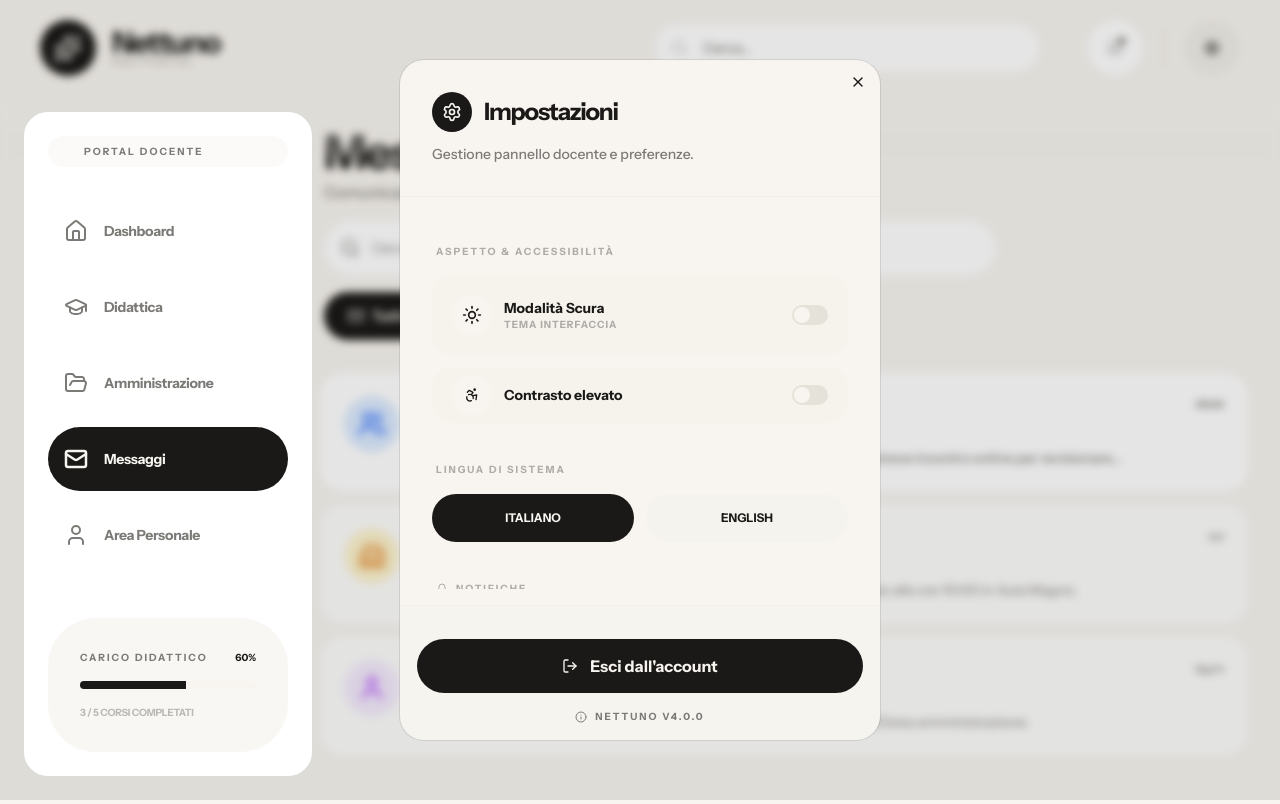
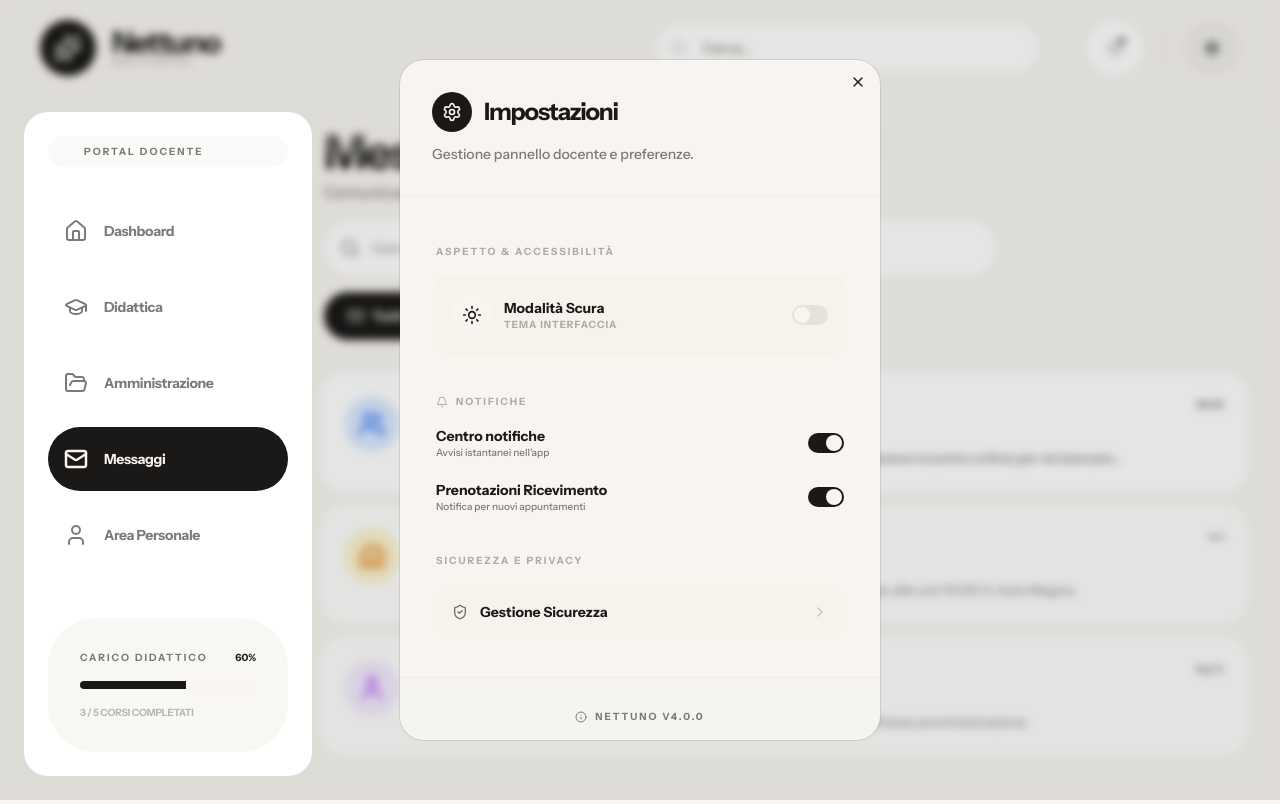
Before and after one commit to Snes00/nettuno-prototype, a Next.js app: page /docente/messaggi in a window 1280 px wide. Both pictures are taken after a click on the button "Impostazioni". Built offline with nearby package versions, Linux system fonts and the light colour scheme.

Commit message:
feat: potenziamento interattività Sicurezza e UI Messaggi con allegati

```diff
--- a/src/app/docente/messaggi/page.tsx
+++ b/src/app/docente/messaggi/page.tsx
@@ -9,7 +9,12 @@ import {
   Send,
   Mail,
   Users,
-  Briefcase
+  Briefcase,
+  Paperclip,
+  Image as ImageIcon,
+  FileText,
+  MoreHorizontal,
+  Plus
 } from "lucide-react"
 import { Input } from "@/components/ui/input"
 import { Button } from "@/components/ui/button"
@@ -20,6 +25,7 @@ import {
   DialogHeader,
   DialogTitle,
 } from "@/components/ui/dialog"
+import { Badge } from "@/components/ui/badge"
 import { cn } from "@/lib/utils"
 
 const MESSAGGI_DOCENTE = [
@@ -34,6 +40,8 @@ const MESSAGGI_DOCENTE = [
     tipo: "studenti",
     conversazione: [
       { id: 101, testo: "Gentile Professore, le scrivo per chiederle se fosse possibile fissare un breve incontro online per revisionare il mio progetto finale.", ora: "09:30", io: false },
+      { id: 102, testo: "Certamente Marco. Possiamo vederci su Teams domani alle 15:00? Hai già una bozza da mostrarmi?", ora: "10:15", io: true },
+      { id: 103, testo: "Sì, ho preparato un PDF con i primi bozzetti. Lo allego qui sotto.", ora: "10:20", io: false, allegato: { nome: "bozzetti_finale.pdf", tipo: "pdf", size: "2.4 MB" } },
     ]
   },
   {
@@ -174,10 +182,10 @@ export default function DocenteMessaggiPage() {
       </div>
 
       <Dialog open={!!selectedMsg} onOpenChange={() => setSelectedMsg(null)}>
-        <DialogContent className="max-w-2xl h-[85vh] p-0 overflow-hidden rounded-[2rem] border-none bg-background shadow-none">
+        <DialogContent className="max-w-2xl h-[85vh] p-0 overflow-hidden rounded-[2rem] border-none bg-background shadow-none flex flex-col">
           {selectedMsg && (
             <>
-              <div className="p-8 border-b border-muted/20 bg-card flex items-center justify-between">
+              <div className="p-6 md:p-8 border-b border-muted/20 bg-card flex items-center justify-between shrink-0">
                 <div className="flex items-center gap-4">
                    <div className={cn(
                      "h-12 w-12 rounded-2xl flex items-center justify-center",
@@ -190,33 +198,54 @@ export default function DocenteMessaggiPage() {
                      <p className="text-[10px] font-bold uppercase text-muted-foreground">{selectedMsg.ruolo}</p>
                    </div>
                 </div>
+                <Button variant="ghost" size="icon" className="rounded-xl"><MoreHorizontal className="h-5 w-5" /></Button>
               </div>
 
-              <ScrollArea className="flex-1 p-8">
+              <ScrollArea className="flex-1 p-6 md:p-8">
                 <div className="space-y-8">
                   {selectedMsg.conversazione.map((chat: any) => (
                     <div key={chat.id} className={cn("flex flex-col", chat.io ? "items-end" : "items-start")}>
                       <div className={cn(
-                        "p-6 rounded-2xl max-w-[80%] font-medium text-sm",
-                        chat.io ? "bg-foreground text-background rounded-tr-none" : "bg-card text-foreground rounded-tl-none"
+                        "p-5 rounded-2xl max-w-[85%] font-medium text-sm leading-relaxed",
+                        chat.io ? "bg-foreground text-background rounded-tr-none" : "bg-card text-foreground rounded-tl-none border border-border/40"
                       )}>
                         {chat.testo}
+
+                        {chat.allegato && (
+                          <div className={cn(
+                            "mt-4 p-3 rounded-xl flex items-center gap-3 border",
+                            chat.io ? "bg-white/10 border-white/20" : "bg-muted/50 border-border/40"
+                          )}>
+                            <div className="h-10 w-10 rounded-lg bg-background/20 flex items-center justify-center">
+                               <FileText className="h-5 w-5" />
+                            </div>
+                            <div className="flex-1 min-w-0">
+                               <p className="text-xs font-bold truncate">{chat.allegato.nome}</p>
+                               <p className="text-[10px] opacity-60 font-bold uppercase">{chat.allegato.size}</p>
+                            </div>
+                          </div>
+                        )}
                       </div>
-                      <span className="text-[10px] text-muted-foreground mt-2 font-bold">{chat.ora}</span>
+                      <span className="text-[10px] text-muted-foreground mt-2 font-bold uppercase tracking-widest px-1">{chat.ora}</span>
                     </div>
                   ))}
                 </div>
               </ScrollArea>
 
-              <div className="p-8 bg-card border-t border-muted/20">
-                <div className="flex gap-4">
+              <div className="p-6 md:p-8 bg-card border-t border-muted/20 shrink-0">
+                <div className="flex items-center gap-4 bg-background rounded-2xl p-2 pl-4 border border-border/40 focus-within:ring-2 focus-within:ring-primary/10 transition-all">
+                  <Button variant="ghost" size="icon" className="rounded-xl text-muted-foreground shrink-0"><Plus className="h-5 w-5" /></Button>
                   <textarea
-                    className="flex-1 bg-background rounded-xl p-4 text-sm resize-none focus:outline-none border-none h-14"
-                    placeholder="Rispondi..."
+                    className="flex-1 bg-transparent rounded-xl py-2 text-sm resize-none focus:outline-none border-none min-h-[40px] max-h-[120px]"
+                    placeholder="Scrivi una risposta..."
+                    rows={1}
                   />
-                  <Button className="h-14 w-14 rounded-xl bg-foreground text-background">
-                    <Send className="h-6 w-6" />
-                  </Button>
+                  <div className="flex items-center gap-1 pr-2">
+                    <Button variant="ghost" size="icon" className="rounded-xl text-muted-foreground shrink-0"><ImageIcon className="h-5 w-5" /></Button>
+                    <Button className="h-12 w-12 rounded-xl bg-foreground text-background shrink-0">
+                      <Send className="h-5 w-5" />
+                    </Button>
+                  </div>
                 </div>
               </div>
             </>
--- a/src/components/layout/SettingsDialog.tsx
+++ b/src/components/layout/SettingsDialog.tsx
@@ -47,6 +47,13 @@ export function SettingsDialog() {
   const isDocente = pathname.startsWith("/docente")
 
   const [lang, setLang] = React.useState("it")
+  const [is2FAActive, setIs2FAActive] = React.useState(true)
+  const [devices, setDevices] = React.useState([
+    { id: 1, name: "MacBook Pro 14\"", location: "Napoli, Italia", active: true },
+    { id: 2, name: "iPhone 15 Pro", location: "Roma, Italia", active: false }
+  ])
+  const [view, setView] = React.useState<"main" | "security" | "devices" | "bug">("main")
+
   const [notifications, setNotifications] = React.useState({
     push: true,
     email: false,
@@ -54,8 +61,62 @@ export function SettingsDialog() {
     avvisi: true
   })
 
+  // Componente per la vista Sicurezza
+  const SecurityView = () => (
+    <div className="space-y-6 animate-in slide-in-from-right-4 duration-200">
+      <Button variant="ghost" onClick={() => setView("main")} className="mb-2 p-0 h-auto hover:bg-transparent text-muted-foreground font-black text-[10px] uppercase tracking-widest">
+        ← Torna indietro
+      </Button>
+      <div className="space-y-4">
+        <h3 className="text-xl font-black tracking-tight">Sicurezza Account</h3>
+        <div className="p-5 rounded-2xl bg-muted/30 space-y-4">
+          <div className="flex items-center justify-between">
+            <div className="flex flex-col">
+              <span className="text-sm font-bold">Autenticazione a due fattori (2FA)</span>
+              <span className="text-[10px] font-medium text-muted-foreground">Proteggi l'accesso con un codice extra</span>
+            </div>
+            <Switch checked={is2FAActive} onCheckedChange={setIs2FAActive} />
+          </div>
+          <Separator className="bg-border/40" />
+          <Button variant="ghost" className="w-full justify-between h-10 p-0 hover:bg-transparent" onClick={() => setView("devices")}>
+            <span className="text-sm font-bold">Gestisci Dispositivi</span>
+            <Badge className="bg-foreground text-background text-[10px]">{devices.length}</Badge>
+          </Button>
+        </div>
+      </div>
+    </div>
+  )
+
+  // Componente per la vista Dispositivi
+  const DevicesView = () => (
+    <div className="space-y-6 animate-in slide-in-from-right-4 duration-200">
+      <Button variant="ghost" onClick={() => setView("security")} className="mb-2 p-0 h-auto hover:bg-transparent text-muted-foreground font-black text-[10px] uppercase tracking-widest">
+        ← Indietro
+      </Button>
+      <div className="space-y-4">
+        <h3 className="text-xl font-black tracking-tight">Dispositivi Connessi</h3>
+        <div className="space-y-3">
+          {devices.map(device => (
+            <div key={device.id} className="p-4 rounded-2xl bg-muted/30 flex items-center justify-between">
+              <div className="flex items-center gap-3">
+                <Smartphone className={cn("h-5 w-5", device.active ? "text-emerald-500" : "text-muted-foreground")} />
+                <div>
+                  <p className="text-sm font-bold">{device.name}</p>
+                  <p className="text-[10px] text-muted-foreground uppercase font-black">{device.location} {device.active && "• In uso"}</p>
+                </div>
+              </div>
+              {!device.active && (
+                <Button variant="ghost" size="sm" className="text-destructive text-[10px] font-black" onClick={() => setDevices(devices.filter(d => d.id !== device.id))}>RIMUOVI</Button>
+              )}
+            </div>
+          ))}
+        </div>
+      </div>
+    </div>
+  )
+
   return (
-    <Dialog>
+    <Dialog onOpenChange={(open) => !open && setView("main")}>
       <DialogTrigger asChild>
         <Button
           variant="ghost"
@@ -80,8 +141,9 @@ export function SettingsDialog() {
         </DialogHeader>
 
         <ScrollArea className="flex-1 px-8 overflow-y-auto">
-          <div className="grid gap-10 py-8">
-
+          <div className="py-8">
+            {view === "main" && (
+              <div className="grid gap-10">
                 {/* Sezione Aspetto & Accessibilità */}
                 <div className="space-y-4">
                   <h4 className="text-[10px] font-black uppercase tracking-[0.2em] text-muted-foreground/60 px-1">Aspetto & Accessibilità</h4>
@@ -102,47 +164,10 @@ export function SettingsDialog() {
                         onCheckedChange={(checked) => setTheme(checked ? "dark" : "light")}
                       />
                     </div>
-
-                <Button variant="ghost" className="w-full justify-between h-14 rounded-[1.25rem] bg-muted/30 px-5 hover:bg-muted/50 transition-all border-none">
-                  <div className="flex items-center gap-3 text-sm font-bold text-foreground">
-                    <div className="h-10 w-10 rounded-xl bg-background flex items-center justify-center">
-                      <Accessibility className="h-5 w-5" />
-                    </div>
-                    Contrasto elevato
-                  </div>
-                  <Switch />
-                </Button>
                   </div>
                 </div>
 
-            {/* Sezione Lingua */}
-            <div className="space-y-4">
-              <h4 className="text-[10px] font-black uppercase tracking-[0.2em] text-muted-foreground/60 px-1">Lingua di sistema</h4>
-              <div className="grid grid-cols-2 gap-3">
-                <Button
-                  variant="outline"
-                  className={cn(
-                    "justify-center h-12 rounded-xl text-xs font-black transition-all border-none shadow-none",
-                    lang === "it" ? "bg-foreground text-background" : "bg-muted/40 text-foreground hover:bg-muted/60"
-                  )}
-                  onClick={() => setLang("it")}
-                >
-                  ITALIANO
-                </Button>
-                <Button
-                  variant="outline"
-                  className={cn(
-                    "justify-center h-12 rounded-xl text-xs font-black transition-all border-none shadow-none",
-                    lang === "en" ? "bg-foreground text-background" : "bg-muted/40 text-foreground hover:bg-muted/60"
-                  )}
-                  onClick={() => setLang("en")}
-                >
-                  ENGLISH
-                </Button>
-              </div>
-            </div>
-
-            {/* Sezione Notifiche (Dinamica) */}
+                {/* Sezione Notifiche */}
                 <div className="space-y-4">
                   <h4 className="text-[10px] font-black uppercase tracking-[0.2em] text-muted-foreground/60 px-1 flex items-center gap-2">
                     <Bell className="h-3 w-3" /> Notifiche
@@ -155,7 +180,6 @@ export function SettingsDialog() {
                       </div>
                       <Switch checked={notifications.push} />
                     </div>
-
                     {isDocente && (
                       <div className="flex items-center justify-between">
                         <div className="flex flex-col text-foreground">
@@ -165,70 +189,48 @@ export function SettingsDialog() {
                         <Switch checked={notifications.ricevimenti} />
                       </div>
                     )}
-
-                <div className="flex items-center justify-between">
-                  <div className="flex flex-col text-foreground">
-                    <Label className="text-sm font-bold">Email istituzionali</Label>
-                    <span className="text-[10px] font-medium text-muted-foreground">Comunicazioni ufficiali ABA</span>
-                  </div>
-                  <Switch checked={notifications.email} />
-                </div>
                   </div>
                 </div>
 
-            {/* Sezione Sicurezza & Privacy */}
+                {/* Sezione Sicurezza (Nuova Logica Interattiva) */}
                 <div className="space-y-4">
-              <h4 className="text-[10px] font-black uppercase tracking-[0.2em] text-muted-foreground/60 px-1 flex items-center gap-2">
-                <ShieldCheck className="h-3 w-3" /> Sicurezza e Privacy
-              </h4>
-              <div className="space-y-2">
-                {[
-                  { label: "Autenticazione a due fattori", icon: Lock, badge: "Attiva" },
-                  { label: "Dispositivi connessi", icon: Smartphone, badge: "2" },
-                  { label: "Cambia password", icon: KeyRound },
-                ].map((item, idx) => (
-                  <Button key={idx} variant="ghost" className="w-full justify-between h-14 rounded-2xl hover:bg-muted/40 px-4 text-foreground transition-all">
+                  <h4 className="text-[10px] font-black uppercase tracking-[0.2em] text-muted-foreground/60 px-1">Sicurezza e Privacy</h4>
+                  <Button
+                    variant="ghost"
+                    onClick={() => setView("security")}
+                    className="w-full justify-between h-14 rounded-2xl bg-muted/30 hover:bg-muted/50 px-5 border-none text-foreground transition-all"
+                  >
                     <div className="flex items-center gap-3 text-sm font-bold">
-                      <item.icon className="h-4 w-4 opacity-60" /> {item.label}
+                      <ShieldCheck className="h-5 w-5 opacity-60" /> Gestione Sicurezza
                     </div>
-                    {item.badge ? (
-                      <Badge className="bg-muted text-foreground text-[10px] font-black border-none rounded-lg">{item.badge}</Badge>
-                    ) : (
                     <ChevronRight className="h-4 w-4 opacity-20" />
-                    )}
                   </Button>
-                ))}
-              </div>
                 </div>
 
                 <Separator className="bg-border/40" />
 
-            {/* Segnala Bug */}
-            <Button variant="ghost" className="w-full justify-start h-14 rounded-2xl hover:bg-red-500/10 text-destructive hover:text-red-500 px-5 gap-4 transition-all border-none">
-              <Bug className="h-5 w-5" />
-              <span className="text-sm font-black uppercase tracking-widest">Segnala un Bug</span>
+                {/* Sezione Azioni Critiche */}
+                <div className="space-y-3">
+                  <Button variant="ghost" className="w-full justify-start h-14 rounded-2xl hover:bg-destructive/10 text-destructive px-5 gap-4 transition-all border-none font-black uppercase tracking-widest text-xs">
+                    <LogOut className="h-5 w-5" />
+                    Esci dall'account
                   </Button>
 
-            {/* Legal */}
-            <div className="space-y-1">
-              <Button variant="ghost" className="w-full justify-between h-10 text-muted-foreground hover:text-foreground rounded-xl px-4 text-[10px] font-black uppercase tracking-[0.2em]">
-                Privacy Policy <ExternalLink className="h-3 w-3" />
-              </Button>
-              <Button variant="ghost" className="w-full justify-between h-10 text-muted-foreground hover:text-foreground rounded-xl px-4 text-[10px] font-black uppercase tracking-[0.2em]">
-                Termini di Servizio <ExternalLink className="h-3 w-3" />
+                  <Button variant="ghost" className="w-full justify-start h-14 rounded-2xl hover:bg-muted/40 text-muted-foreground hover:text-foreground px-5 gap-4 transition-all border-none font-black uppercase tracking-widest text-xs">
+                    <Bug className="h-5 w-5" />
+                    Segnala un Bug
                   </Button>
                 </div>
               </div>
+            )}
+
+            {view === "security" && <SecurityView />}
+            {view === "devices" && <DevicesView />}
+          </div>
         </ScrollArea>
 
-        <DialogFooter className="p-8 bg-muted/20 border-t border-border/40 flex flex-col sm:flex-col gap-4 shrink-0">
-          <Button
-            className="w-full h-14 rounded-2xl bg-foreground text-background hover:scale-[1.02] active:scale-95 transition-all font-black text-base shadow-none gap-3 group"
-          >
-            <LogOut className="h-5 w-5" />
-            Esci dall'account
-          </Button>
-          <div className="flex items-center justify-center gap-2 text-[10px] text-muted-foreground font-black uppercase tracking-[0.2em]">
+        <DialogFooter className="p-8 bg-muted/20 border-t border-border/40 shrink-0">
+          <div className="flex items-center justify-center gap-2 text-[10px] text-muted-foreground font-black uppercase tracking-[0.2em] w-full">
             <Info className="h-3 w-3" />
             Nettuno v4.0.0
           </div>
```
Lines whose indentation alone changed are shown as unchanged.
